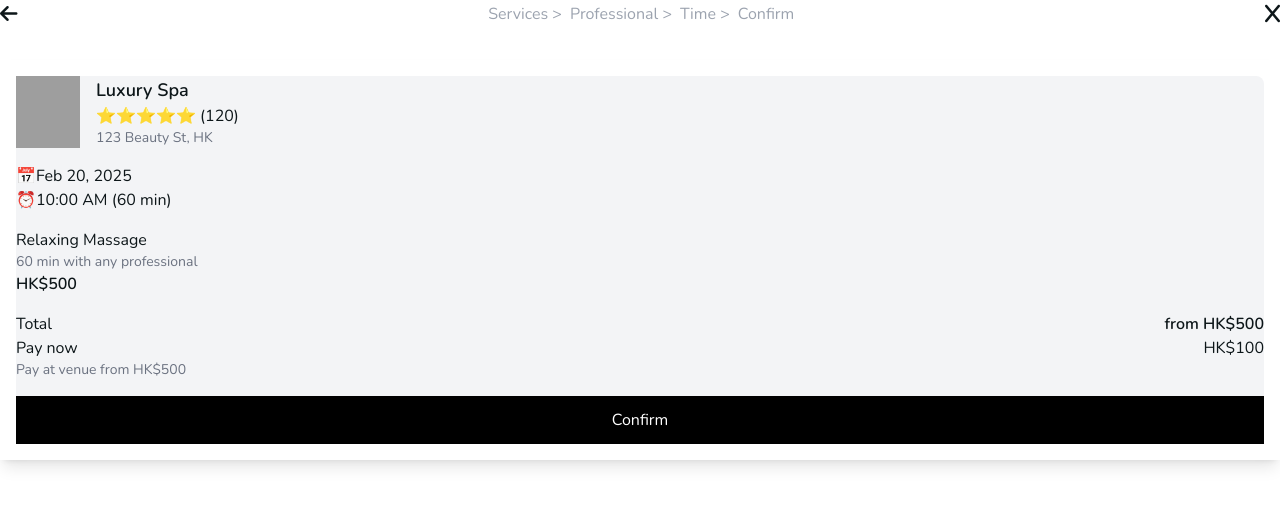
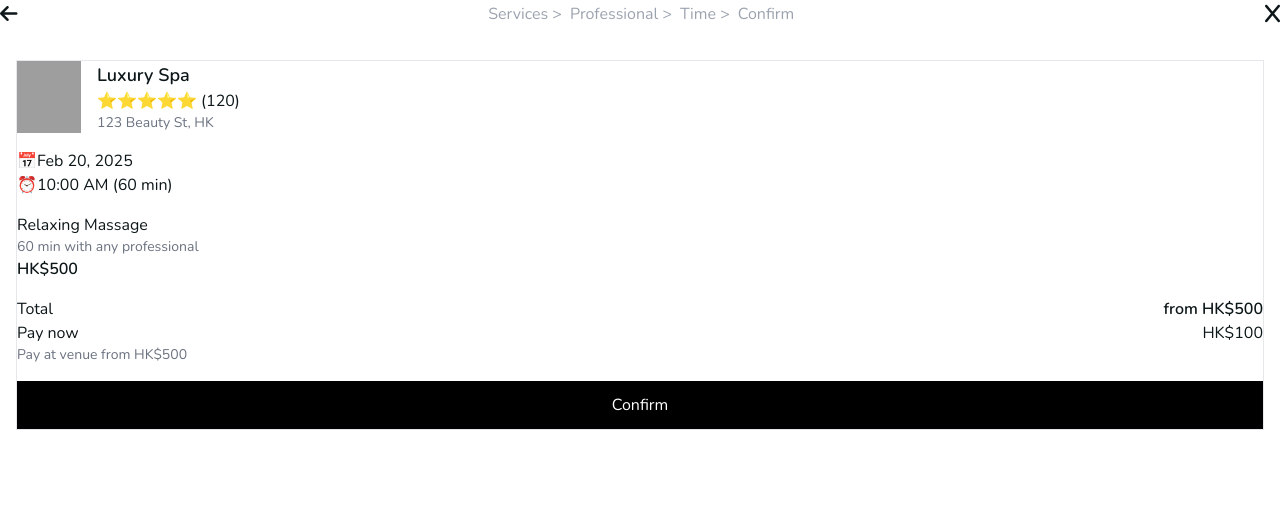
Before and after one commit to jadevpham/LunaSpa, a React (Vite) app: page /book in a window 1280 px wide. Shown: the top 506 px of the page. Built offline with nearby package versions, Linux system fonts and the light colour scheme; grey boxes are pictures that could not be loaded.

Commit message:
commit booking flow

```diff
--- a/src/components/BookingCart.tsx
+++ b/src/components/BookingCart.tsx
@@ -28,7 +28,7 @@ const BookingCart: React.FC<BookingCartProps> = ({
 	payNow,
 }) => {
 	return (
-		<div className="bg-gray-100 p-6 rounded-lg shadow-md w-full max-w-md">
+		<div className="p-6 rounded-lg shadow-md w-full max-w-md mx-auto">
 			{/* Shop Info */}
 			<div className="flex items-start space-x-4">
 				<img
--- a/src/layouts/BookingLayout.tsx
+++ b/src/layouts/BookingLayout.tsx
@@ -10,14 +10,14 @@ const BookingLayout = () => {
 			<BookingHeader />
 
 			{/* Main container */}
-			<div className="flex flex-col lg:flex-row justify-between mt-28 max-w-[1200px] mx-auto w-full">
+			<div className="flex flex-col lg:flex-row items-start justify-between mt-28 max-w-[1200px] mx-auto w-full px-4">
 				{/* Nội dung chính */}
 				<div className="w-full lg:w-1/2 p-4">
 					<Outlet />
 				</div>
 
 				{/* BookingCart */}
-				<div className="w-full lg:w-1/4 lg:fixed mr-40 right-0 p-4 bg-white shadow-lg">
+				<div className="w-full lg:w-1/3 lg:sticky top-36 mt-20 border border-gray-300">
 					<BookingCart
 						shopName="Luxury Spa"
 						rating={4.5}
```
